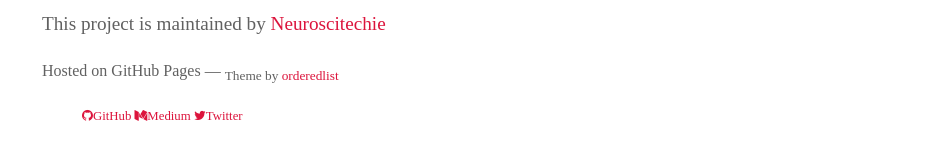
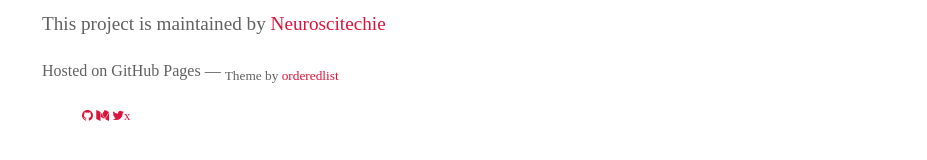
Before and after one commit to inantubek/meltemiatay.github.io, a Jekyll site: the page built from index.html, in a window 1280 px wide. Shown: the part 566-726 px from the top of the page, without its empty margins (160-1087 px from the left). Built offline with Jekyll 4.4.1, drawn with Linux system fonts in a browser that asks for light colours; nearby versions of some CDN libraries.

Commit message:
Update default.html

```diff
--- a/_layouts/default.html
+++ b/_layouts/default.html
@@ -32,18 +32,15 @@
   <ul class="contacts">
     {% if site.github_username %}
     <a href="https://github.com/{{ site.github_username }}">
-      <i class="fa fa-github"></i>GitHub
-    </a>
+      <i class="fa fa-github"></i></a>
 {% endif %}
     {% if site.medium_username %}
     <a href="https://medium.com/@{{ site.medium_username }}">
-      <i class="fa fa-medium"></i>Medium
-    </a>
+      <i class="fa fa-medium"></i></a>
 {% endif %}
       {% if site.twitter_username %}
     <a href="https://twitter.com/{{ site.twitter_username }}">
-      <i class="fa fa-twitter"></i>Twitter
-    </a>
+      <i class="fa fa-twitter"></i>x</a>
 {% endif %}
   </ul>
 </div>
```
